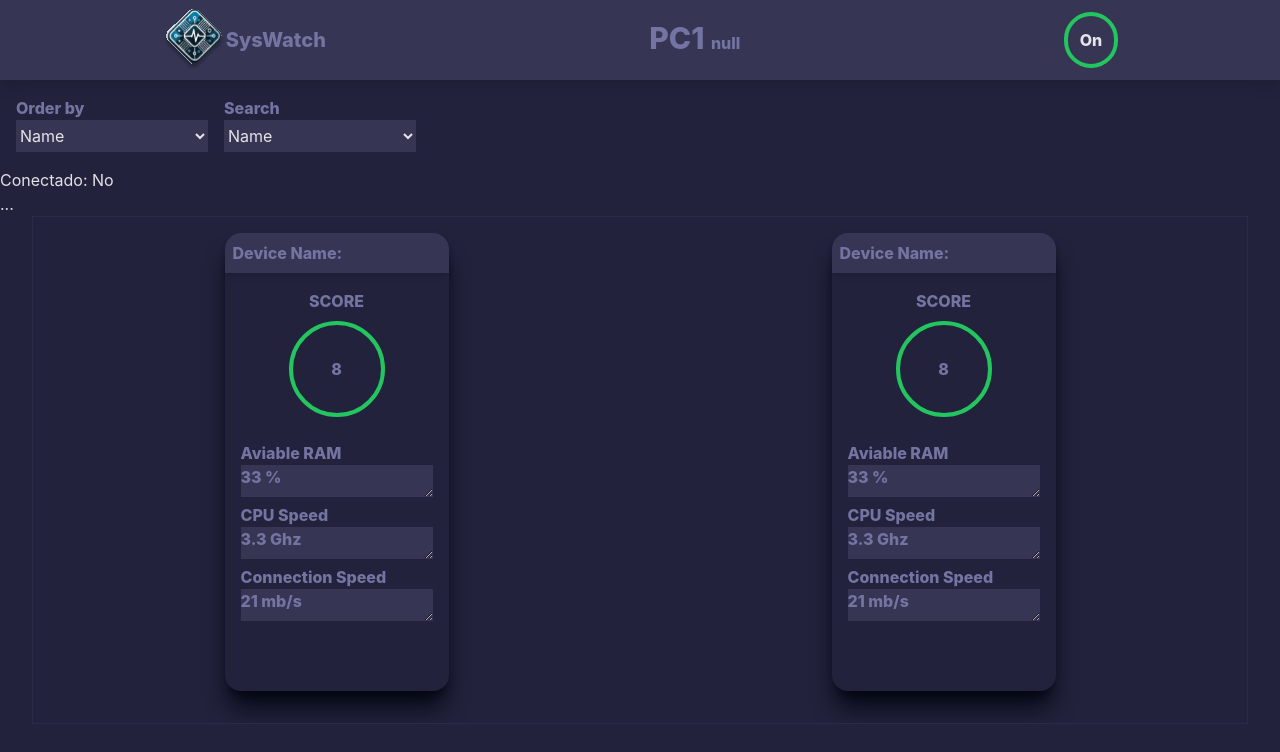
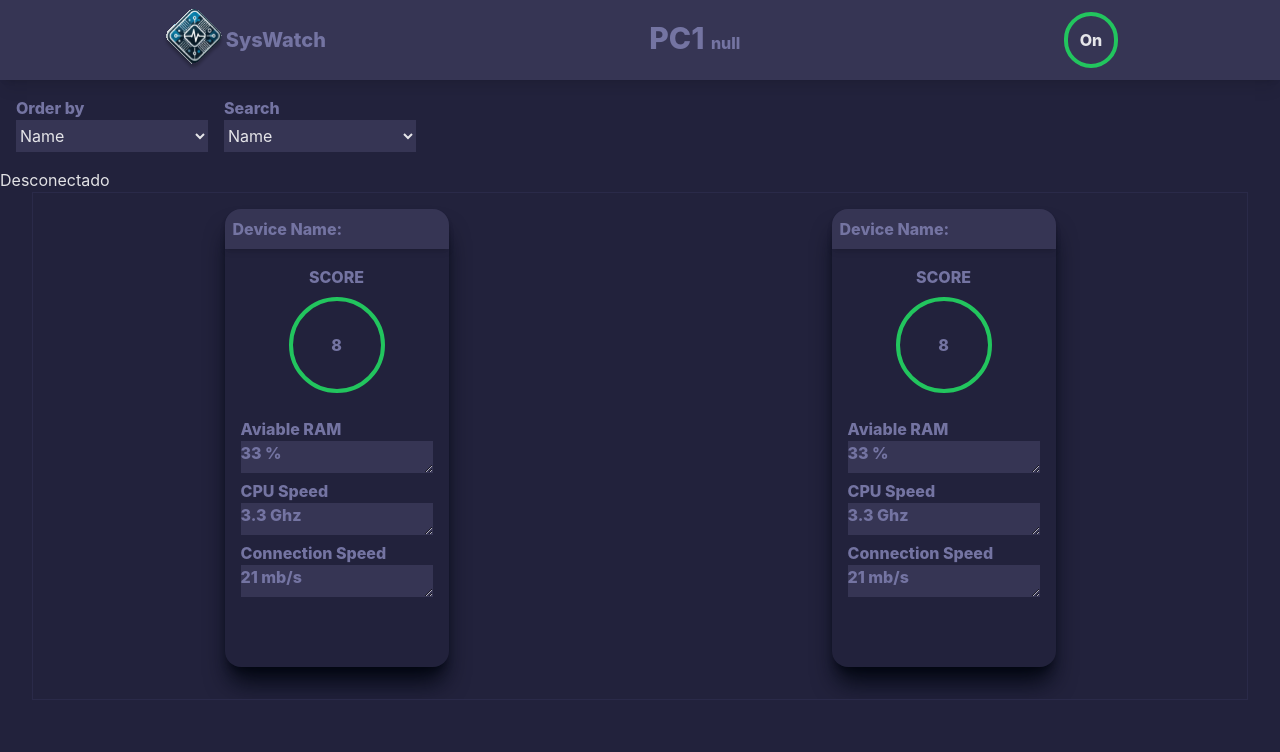
Before and after one commit to Tomasxwav/SysWatch, a React (Vite) app: page / in a window 1280 px wide. Shown: the top 752 px of the page. Built offline with nearby package versions, Linux system fonts and the light colour scheme.

Commit message:
Feat: Dinamic auto open server function

```diff
--- a/src/App.tsx
+++ b/src/App.tsx
@@ -5,21 +5,26 @@ import { Header } from './components/Header'
 import { useEffect, useState } from 'react'
 import { useLocalIP } from './hooks/useLocalIP'
 import { useScan } from './hooks/useScan'
-import { useOpenServer } from './hooks/useOpenSvr'
+import { useOpenSvr } from './hooks/useOpenSvr'
 
 function App() {
   const ip = useLocalIP()
 
   const [isConnected, setIsConnected] = useState<boolean>(false)
-  const [status, setStatus] = useState('...')
-  const servers: string[] | null = useScan(isConnected)
+  const [isServer, setIsServer] = useState<boolean>(false)
+  useOpenSvr(isServer)
+  const [status, setStatus] = useState('Desconectado')
+  const servers: string[] | null = useScan(isConnected, isServer)
 
   useEffect(() => {
-    console.log(servers)
     if (servers && servers.length > 0 && isConnected) {
-      setStatus('Servers encontrados: ' + servers)
+      setStatus('Servers encontrados: ' + servers + '. Enviando info...')
+      setIsServer(false)
     } else if (servers === null && isConnected) {
       setStatus('No se encontraron servidores... Se agregara este servidor')
+      console.log('No se encontraron servidores... Se agregara este servidor')
+
+      setIsServer(true)
     }
   }, [servers])
 
@@ -40,9 +45,7 @@ function App() {
         handleConnect={handleConnection}
         isConnected={isConnected}
       />
-      {servers}
       <Filters />
-      {isConnected ? <p>Conectado: Si</p> : <p>Conectado: No</p>}
       {<p>{status}</p>}
       <div className='device flex justify-around flex-wrap sm:flex-nowrap sm:overflow-x-auto mx-8 sm:border border-[#2a2a49]'>
         {servers &&
--- a/src/hooks/useOpenSvr.tsx
+++ b/src/hooks/useOpenSvr.tsx
@@ -1,6 +1,6 @@
 import { useEffect } from 'react'
 
-export const useOpenServer = (isConnected: boolean) => {
+export const useOpenSvr = (isConnected: boolean) => {
   useEffect(() => {
     if (!isConnected) return
     window.electron.openServer()
--- a/src/hooks/useScan.tsx
+++ b/src/hooks/useScan.tsx
@@ -1,6 +1,6 @@
 import { useEffect, useState } from 'react'
 
-export const useScan = (isConnected: boolean) => {
+export const useScan = (isConnected: boolean, isServer?: boolean) => {
   const [servers, setServers] = useState<string[] | null>([])
 
   useEffect(() => {
@@ -24,6 +24,6 @@ export const useScan = (isConnected: boolean) => {
     }
 
     fetchServers()
-  }, [isConnected])
+  }, [isConnected, isServer])
   return servers
 }
```
